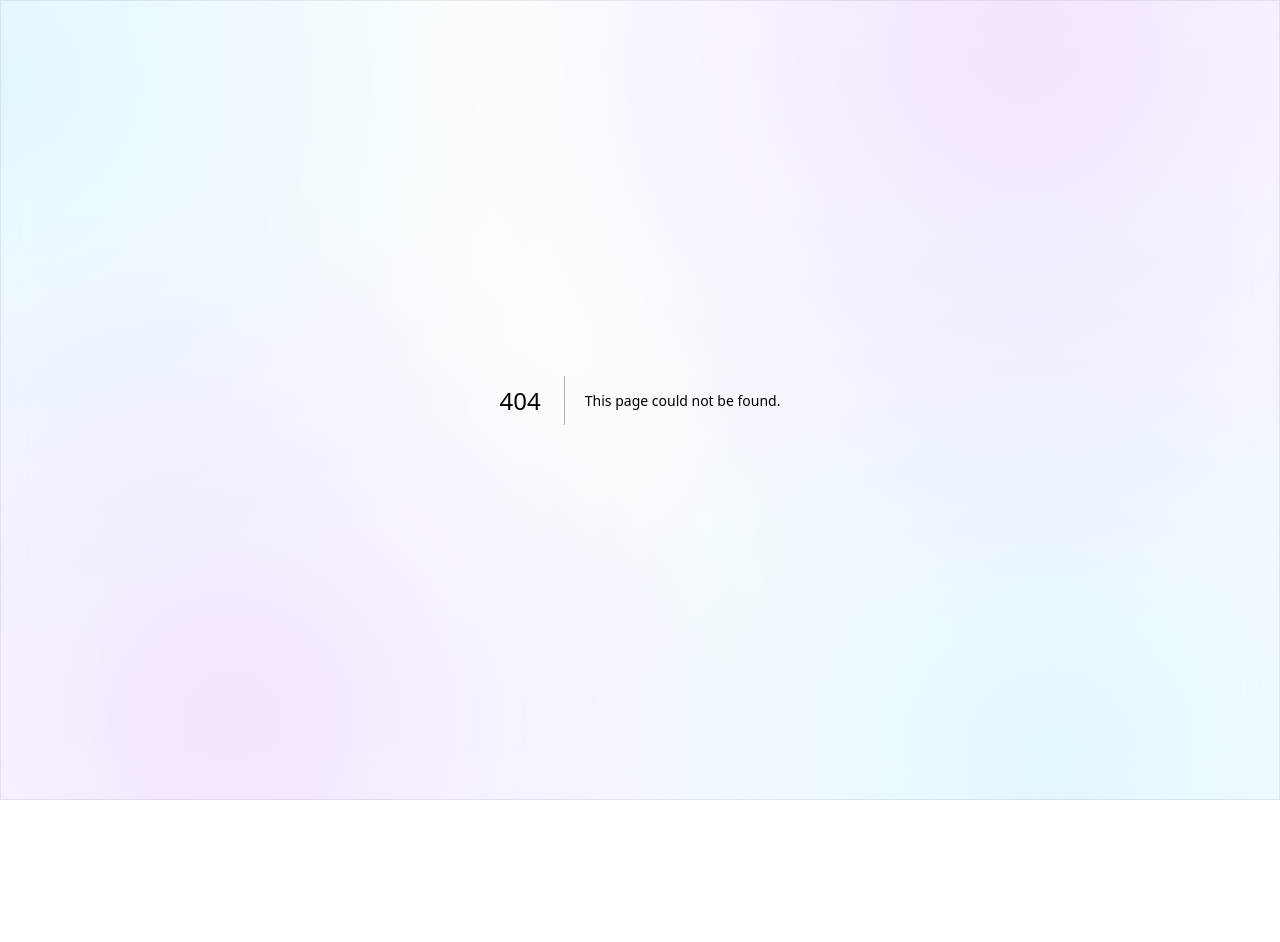
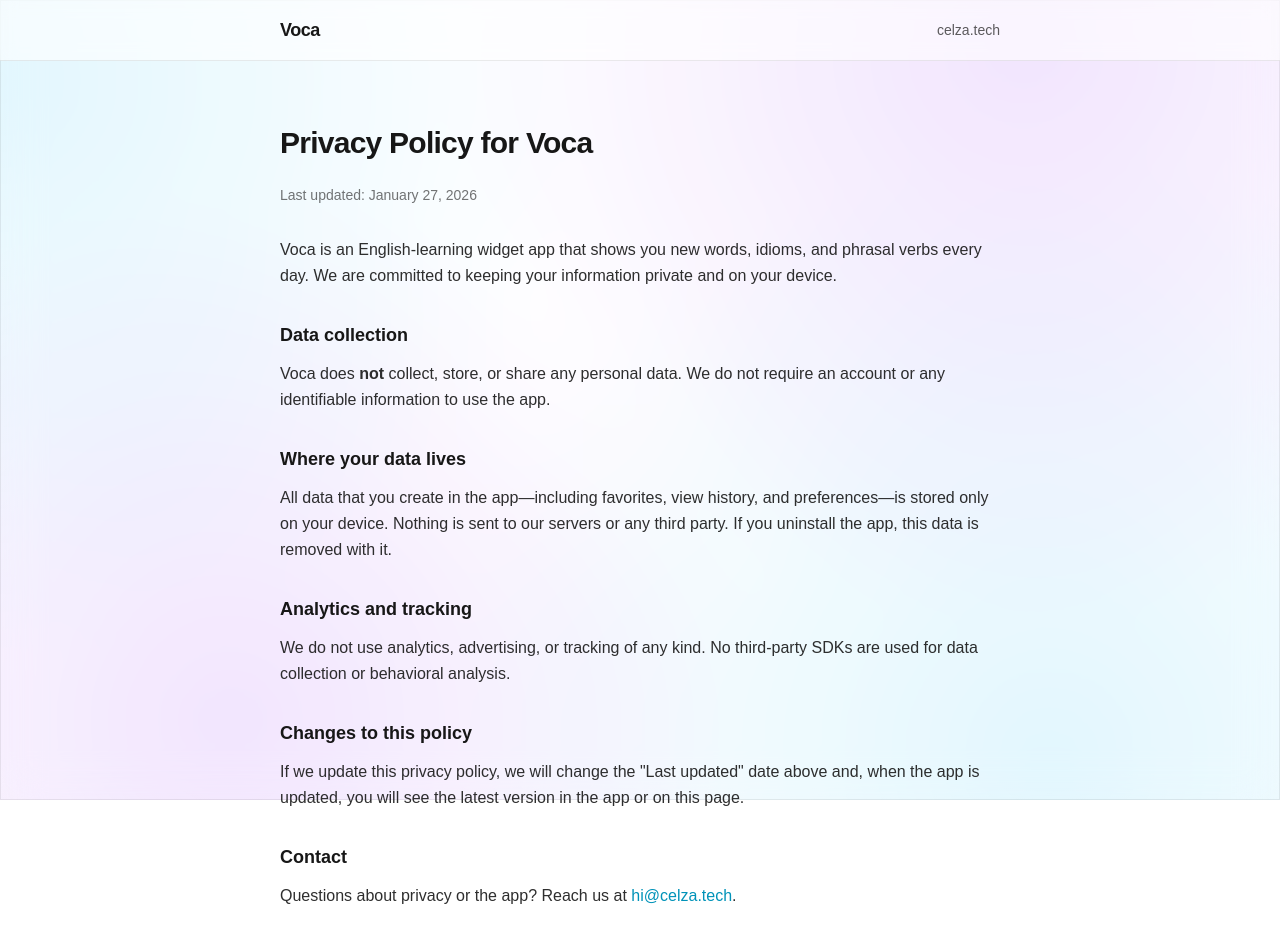
Before and after one commit to celalzamanoglu/celza-tech, a Next.js app: page /voca/privacy_policy in a window 1280 px wide. Before the commit this address had no page. Shown: the top 942 px of the page. Before the commit the page ends 800 px from the top, so only its background shows below. Built offline with nearby package versions, Linux system fonts and the light colour scheme.

Commit message:
Add Voca privacy policy at /voca/privacy_policy

```diff
--- a/middleware.ts
+++ b/middleware.ts
@@ -14,6 +14,11 @@
     return NextResponse.next();
   }
 
+  // Allow /voca/* (e.g. privacy policy) without locale prefix
+  if (pathname.startsWith("/voca")) {
+    return NextResponse.next();
+  }
+
   if (!hasLocale(pathname)) {
     const url = request.nextUrl.clone();
     url.pathname = `/${defaultLocale}${pathname}`;
--- /dev/null
+++ b/src/app/voca/privacy_policy/page.tsx
@@ -0,0 +1,89 @@
+import type { Metadata } from "next";
+import Link from "next/link";
+
+export const metadata: Metadata = {
+  title: "Privacy Policy",
+  description:
+    "Voca privacy policy — your data stays on your device. No collection, no tracking, no third‑party sharing.",
+};
+
+export default function VocaPrivacyPolicyPage() {
+  return (
+    <div className="min-h-screen flex flex-col">
+      <header className="w-full border-b border-black/[.08] dark:border-white/[.145] bg-background/70 backdrop-blur supports-[backdrop-filter]:bg-background/60 sticky top-0 z-10">
+        <div className="max-w-3xl mx-auto px-6 py-4 flex items-center justify-between">
+          <span className="text-lg font-semibold tracking-tight">Voca</span>
+          <Link
+            href="https://celza.tech"
+            className="text-sm text-foreground/70 hover:text-foreground transition-colors"
+          >
+            celza.tech
+          </Link>
+        </div>
+      </header>
+
+      <main className="flex-1 max-w-3xl mx-auto w-full px-6 py-12 md:py-16">
+        <article className="space-y-6 text-foreground">
+          <h1 className="text-2xl md:text-3xl font-semibold tracking-tight">
+            Privacy Policy for Voca
+          </h1>
+          <p className="text-sm text-foreground/60 mb-8">Last updated: January 27, 2026</p>
+
+          <p className="text-base leading-relaxed text-foreground/90">
+            Voca is an English-learning widget app that shows you new words, idioms, and phrasal
+            verbs every day. We are committed to keeping your information private and on your
+            device.
+          </p>
+
+          <section>
+            <h2 className="text-lg font-semibold mt-8 mb-3">Data collection</h2>
+            <p className="text-base leading-relaxed text-foreground/90">
+              Voca does <strong>not</strong> collect, store, or share any personal data. We do not
+              require an account or any identifiable information to use the app.
+            </p>
+          </section>
+
+          <section>
+            <h2 className="text-lg font-semibold mt-8 mb-3">Where your data lives</h2>
+            <p className="text-base leading-relaxed text-foreground/90">
+              All data that you create in the app—including favorites, view history, and
+              preferences—is stored only on your device. Nothing is sent to our servers or any
+              third party. If you uninstall the app, this data is removed with it.
+            </p>
+          </section>
+
+          <section>
+            <h2 className="text-lg font-semibold mt-8 mb-3">Analytics and tracking</h2>
+            <p className="text-base leading-relaxed text-foreground/90">
+              We do not use analytics, advertising, or tracking of any kind. No third-party SDKs
+              are used for data collection or behavioral analysis.
+            </p>
+          </section>
+
+          <section>
+            <h2 className="text-lg font-semibold mt-8 mb-3">Changes to this policy</h2>
+            <p className="text-base leading-relaxed text-foreground/90">
+              If we update this privacy policy, we will change the &quot;Last updated&quot; date
+              above and, when the app is updated, you will see the latest version in the app or on
+              this page.
+            </p>
+          </section>
+
+          <section>
+            <h2 className="text-lg font-semibold mt-8 mb-3">Contact</h2>
+            <p className="text-base leading-relaxed text-foreground/90">
+              Questions about privacy or the app? Reach us at{" "}
+              <a
+                href="mailto:hi@celza.tech"
+                className="text-cyan-600 dark:text-cyan-400 hover:underline"
+              >
+                hi@celza.tech
+              </a>
+              .
+            </p>
+          </section>
+        </article>
+      </main>
+    </div>
+  );
+}
```
